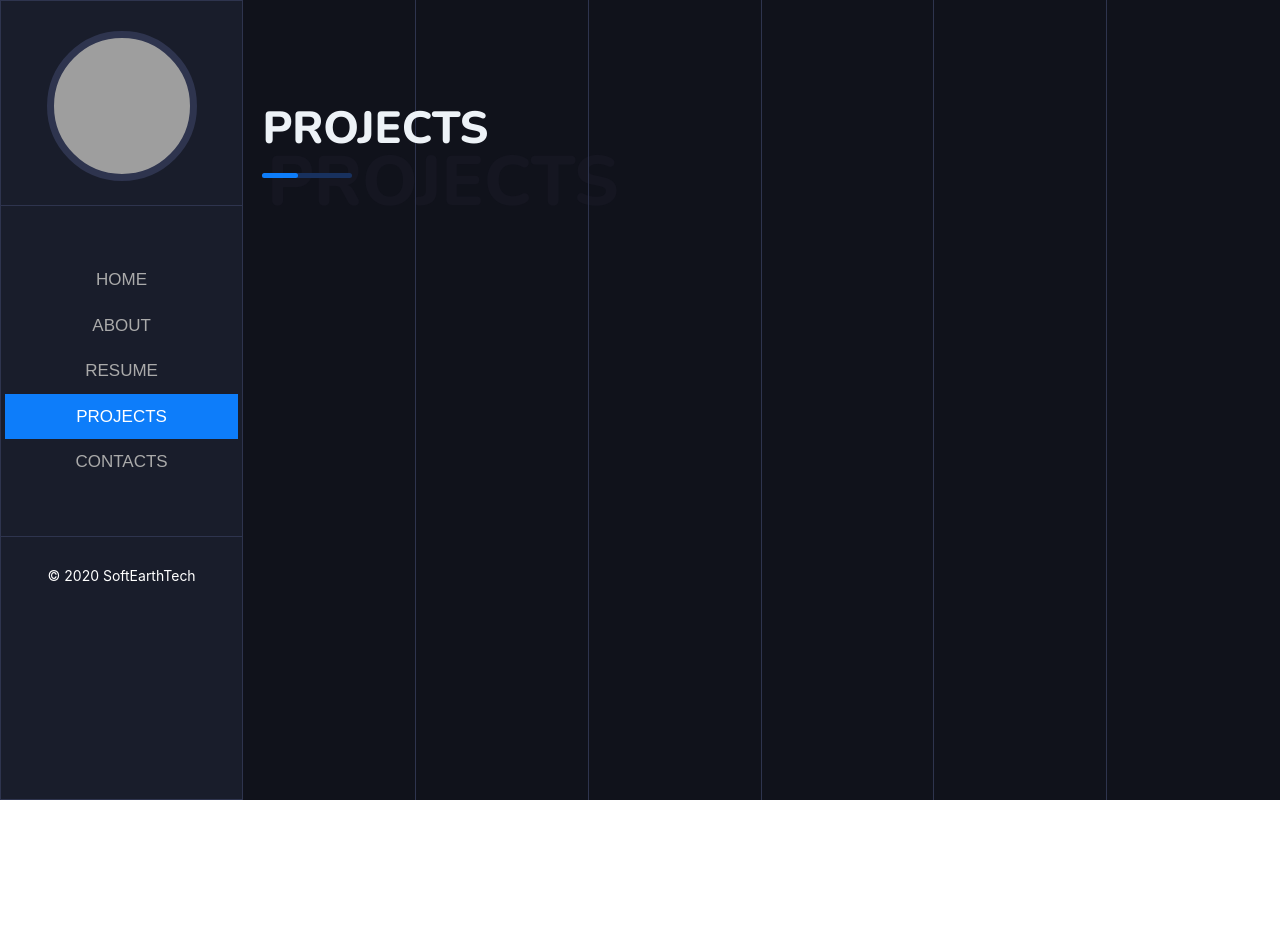
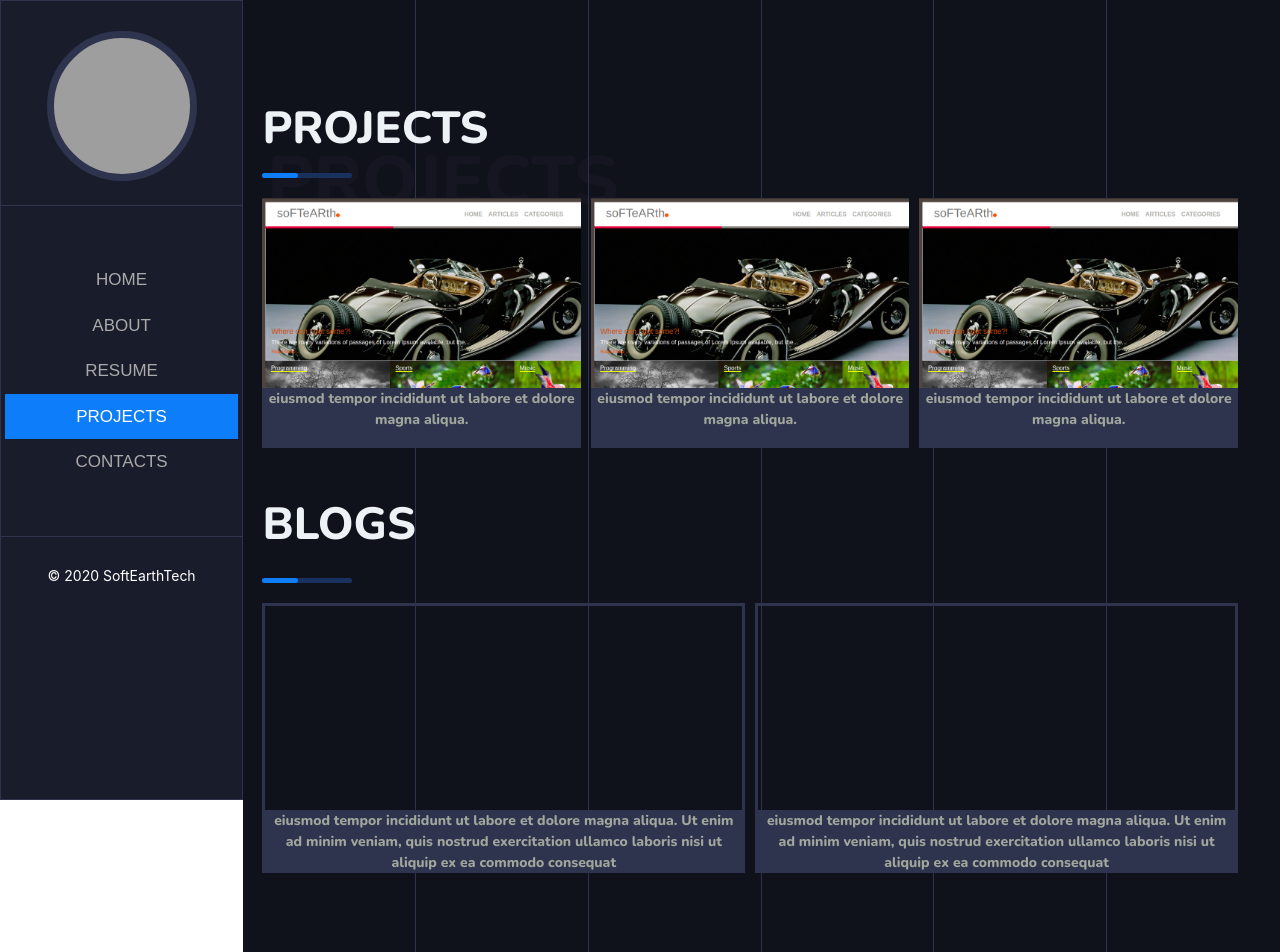
Before and after one commit to OdongAlican/Portfolio, a Vue app: page /projects in a window 1280 px wide. Shown: the top 952 px of the page. Before the commit the page ends 800 px from the top, so only its background shows below. Built offline with nearby package versions, Linux system fonts and the light colour scheme; grey boxes are pictures that could not be loaded.

Commit message:
updates Projects section

```diff
--- a/src/views/Project.vue
+++ b/src/views/Project.vue
@@ -18,6 +18,59 @@
         <div class="inner-section">
           <div class="middle-section"></div>
         </div>
+        <div class="projects-section">
+          <div class="project-grid html-capstone">
+            <div class="project-title">
+              <p>
+                eiusmod tempor incididunt ut labore et dolore magna aliqua.
+              </p>
+            </div>
+          </div>
+          <div class="project-grid ruby-capstone">
+            <div class="project-title">
+              <p>
+                eiusmod tempor incididunt ut labore et dolore magna aliqua.
+              </p>
+            </div>
+          </div>
+          <div class="project-grid rails-captone">
+            <div class="project-title">
+              <p>
+                eiusmod tempor incididunt ut labore et dolore magna aliqua.
+              </p>
+            </div>
+          </div>
+        </div>
+        <div class="blogs-header">
+          <h1>
+            BLOGS
+          </h1>
+        </div>
+        <div class="inner-section blogs">
+          <div class="middle-section">
+            <div class="blog-title"></div>
+          </div>
+        </div>
+        <div class="blog-section">
+          <div class="blog-grid first-blog">
+            <div class="blog-title-section">
+              <p>
+                eiusmod tempor incididunt ut labore et dolore magna aliqua.
+                Ut enim ad minim veniam, quis nostrud exercitation
+                ullamco laboris nisi ut aliquip ex ea commodo consequat
+              </p>
+            </div>
+          </div>
+          <div class="blog-grid first-blog">
+            <div class="blog-title-section">
+              <p>
+                eiusmod tempor incididunt ut labore et dolore magna aliqua.
+                Ut enim ad minim veniam, quis nostrud exercitation
+                ullamco laboris nisi ut aliquip ex ea commodo consequat
+              </p>
+            </div>
+          </div>
+        </div>
       </div>
     </div>
   </div>
@@ -25,7 +78,81 @@
 <style scoped>
 
 .sections {
-  height: 100vh;
+  height: 150vh;
 }
 
+.projects-section {
+  display: grid;
+  grid-template-columns: 1fr 1fr 1fr;
+  margin-top: 20px;
+  font-family: Nunito,sans-serif;
+  font-size: 14px;
+  color: #A2A79D;
+}
+
+.project-grid {
+  margin-right: 10px;
+  height: 250px;
+}
+
+.html-capstone {
+  background-image: url("../../public/Home_page.png");
+  background-size: cover;
+  position: relative;
+}
+
+.ruby-capstone {
+  background-image: url("../../public/Home_page.png");
+  position: relative;
+  background-size: cover;
+}
+
+.rails-captone {
+  background-image: url("../../public/Home_page.png");
+  position: relative;
+  background-size: cover;
+}
+
+.project-title {
+  position: absolute;
+  height: 60px;
+  bottom: 0;
+  left: 0;
+  width: 100%;
+  background-color: #2E344E;
+}
+
+.blogs {
+  margin-top: 130px;
+}
+
+.blogs-header {
+  margin-top: 50px;
+}
+
+.blog-section {
+  display: grid;
+  grid-template-columns: 1fr 1fr;
+  margin-top: 20px;
+  font-family: Nunito,sans-serif;
+  font-size: 14px;
+}
+
+.blog-grid {
+  position: relative;
+  height: 270px;
+  color: #A2A79D;
+  margin-right: 10px;
+  border: 3px solid #2E344E;
+}
+
+.blog-title-section {
+  position: absolute;
+  height: 60px;
+  bottom: 0;
+  left: 0;
+  width: 100%;
+  background-color: #2E344E;
+  left: 0;
+}
 </style>
```
Also changed, not shown: public/Home_page.png (added).
